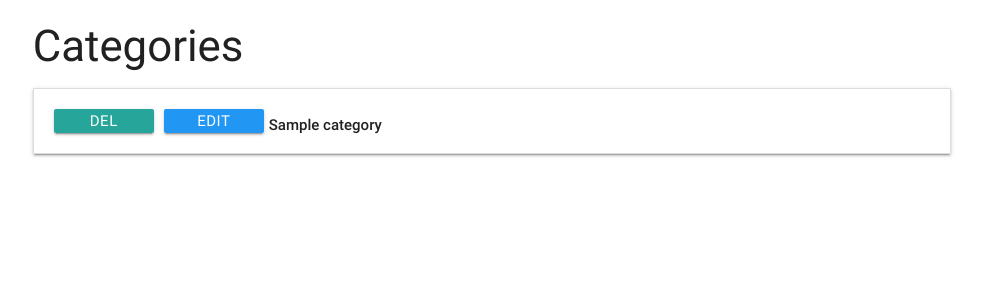
After one commit to bransfieldjack/task_manager_application, a Flask app: page /get_categories in a window 1280 px wide. The commit adds this page. Shown: the top 300 px of the page, without its empty margins (148-1131 px from the left). Run offline with Flask 2, Linux system fonts and the light colour scheme; a database or web service that is not in the repository returns one stand-in record (values such as "Sample title"); some libraries are stand-ins or nearby versions.

Commit message:
Adding Delete, Add Category functionality.

```diff
--- a/app.py
+++ b/app.py
@@ -6,7 +6,7 @@ from bson.objectid import ObjectId
 
 app = Flask(__name__)
 app.config["MONGO_DBNAME"] = 'task_manager'
-app.config["MONGO_URI"] = 'mongodb://root:s!evan101@ds121088.mlab.com:21088/task_manager'
+app.config["MONGO_URI"] = 'mongodb://admin:admin@ds123926.mlab.com:23926/task_manager'
 
 mongo = PyMongo(app)
 
@@ -35,7 +35,34 @@ def edit_task(task_id):
     all_categories =  mongo.db.categories.find()
     return render_template('edittask.html', task=the_task, categories=all_categories)
 
+@app.route('/update_task/<task_id>', methods=["POST"])
+def update_task(task_id):
+    tasks = mongo.db.tasks
+    tasks.update( {'_id': ObjectId(task_id)},
+    {
+        'task_name':request.form.get['task_name'],
+        'category_name':request.form.get['category_name'],
+        'task_description': request.form.get['task_description'],
+        'due_date': request.form.get['due_date'],
+        'is_urgent':request.form.get['is_urgent']
+    })
+    return redirect(url_for('get_tasks'))
 
+
+@app.route('/delete_task/<task_id>')
+def delete_task(task_id):
+    mongo.db.tasks.remove({'_id': ObjectId(task_id)})
+    return redirect(url_for('get_tasks'))
+
+@app.route('/get_categories')
+def get_categories():
+    return render_template('categories.html',
+    categories=mongo.db.categories.find())
+
+@app.route('/delete_category/<category_id>')
+def delete_category(category_id):
+    mongo.db.categories.remove({'_id': ObjectId(category_id)})
+    return redirect(url_for('get_categories'))
 
 if __name__ == '__main__':
     app.run(host=os.environ.get('IP'),
--- a/templates/base.html
+++ b/templates/base.html
@@ -4,14 +4,13 @@
 <head>
     <link href="https://fonts.googleapis.com/icon?family=Material+Icons" rel="stylesheet">
     <link rel="stylesheet" href="https://cdnjs.cloudflare.com/ajax/libs/materialize/0.100.2/css/materialize.min.css">
-    <link rel="stylesheet" href="{{ url_for('static', filename='css/style.css' ) }}" type="text/css"/>
+    <link rel="stylesheet" href="{{url_for('static', filename='css/style.css')}}" type="text/css" />
 </head>
 
 <body>
     <div class="container">
-        {% block content %}
-        {% endblock %}
-
+        {% block content %} {% endblock %}
+    </div>
     <script src="https://cdnjs.cloudflare.com/ajax/libs/jquery/3.2.1/jquery.min.js"></script>
     <script src="https://cdnjs.cloudflare.com/ajax/libs/materialize/0.100.2/js/materialize.min.js"></script>
     <script type="text/javascript">
@@ -28,7 +27,6 @@
             closeOnSelect: false // Close upon selecting a date,
         });
     </script>
-    </div>
 </body>
 
 </html>
--- /dev/null
+++ b/templates/categories.html
@@ -0,0 +1,21 @@
+{% extends 'base.html'%} {% block content %}
+
+<div class="row">
+
+    <h3>Categories</h3>
+
+    <ul class="collapsible" data-collapsible="accordion">
+        {% for category in categories %}
+        <li>
+            <div class="collapsible-header">
+                <a href="{{url_for('delete_category', category_id =category._id)}}" class="waves-effect waves-light btn btn_small">Del</a>
+                <a href="{{url_for('edit_category', category_id =category._id)}}" class="waves-effect waves-light btn btn_small blue">Edit</a>
+                <div class=" task_header">
+                    <strong>{{category.category_name}}</strong>
+                </div>
+            </div>
+        {% endfor %}
+    </ul>
+</div>
+
+{% endblock %}
```
Also changed, not shown: templates/edittask.html (+20 -7 lines), templates/tasks.html (+10 -17 lines). Lines whose indentation alone changed are shown as unchanged.
